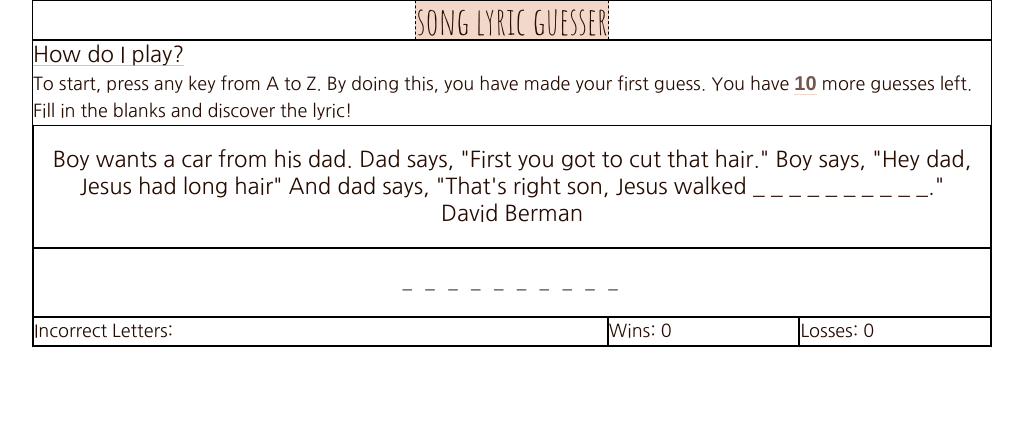
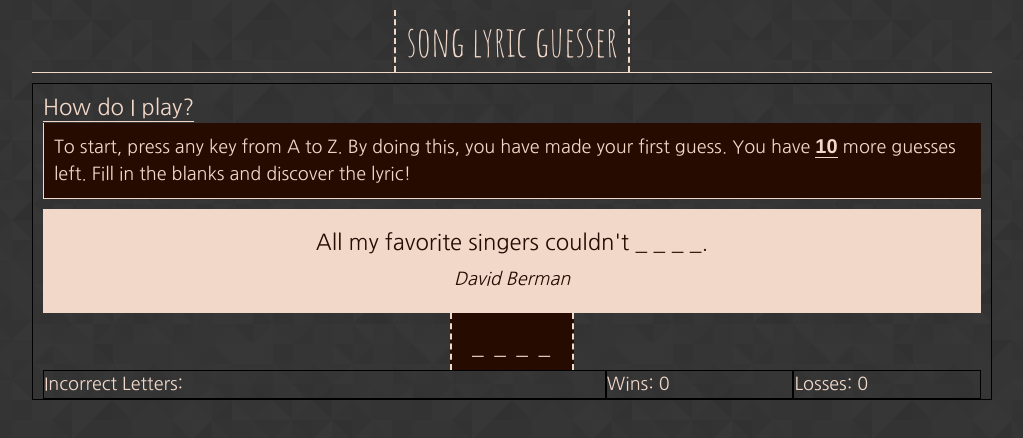
Before and after one commit to hoomanfor/song-lyric-guesser, a plain HTML site: page index.html in a window 1280 px wide. Shown: the whole page, without its empty margins (128-1151 px from the left). Drawn offline with Linux system fonts and the light colour scheme.

Commit message:
styled header and majority of main

```diff
--- a/assets/css/style.css
+++ b/assets/css/style.css
@@ -4,57 +4,93 @@
 
 body {
     font-family: 'Nanum Gothic', sans-serif;
+    background-image: url("../images/prism.png");
     color: #260B01;
     font-size: 18px;
+
 }
 
 header {
     width: 960px;
+    background-image: url("../images/prism.png");
     margin: 0 auto;
-    border: 1px solid black;
+    padding-top: 10px;
     text-align: center;
     overflow: hidden;
+    border-bottom: 1px solid #F2D8C9;
 }
 
 h1 {
-    border: 1px dashed black;
     font-family: 'Amatic SC', cursive;
-    background-color: #F2D8C9;
-    display: inline;
-    font-size: 38px;
+    background-image: url("../images/prism.png");
+    color: #F2D8C9;
+    display: inline-block;
+    padding: 10px;
+    font-size: 42px;
+    border-left: 2px dashed #F2D8C9;
+    border-right: 2px dashed #F2D8C9;
 }
 
 h2 {
     font-size: 22px;
-    border-bottom: 1px solid #D9BEB4;
-    display: inline;
+    color: #F2D8C9;
+    padding-top: 10px;
+    border-bottom: 1px solid #F2D8C9;
+    display: inline-block;
 }
 
 main {
     width: 960px;
-    margin: 0 auto;
+    background-image: url("../images/prism.png");
+    color: #F2D8C9;
+    margin: 10px auto;
+    padding: 0 10px 0 10px;
     border: 1px solid black;
     line-height: 150%;
     overflow: hidden;
 }
 
+.instructions {
+    background-color: #260B01;
+    padding: 10px;
+    border-left: 1px solid #F2D8C9;
+    border-bottom: 1px solid #F2D8C9;
+}
+
 .lyric {
     text-align: center;
+    background-color: #F2D8C9;
+    color: #260B01;
+    margin-top: 10px;
     font-size: 22px;
-    padding: 20px 0;
-    border: 1px solid black;
+    padding: 20px;
 }
 
-#word {
+.artist {
+    font-size: 18px;
+    padding-top: 10px;
+    font-style: italic;
+    display: inline-block;
+}
+
+.word {
     text-align: center;
-    padding: 20px 0;
-    border: 1px solid black;
-    letter-spacing: 4px;
+    letter-spacing: 2px;
+    padding: 0;
+}
+
+.emphasis-word {
+    background-color: #260B01;
+    font-size: 22px;
+    display: inline-block;
+    padding: 20px 20px 10px 20px;
+    border-left: 2px dashed #F2D8C9;
+    border-right: 2px dashed #F2D8C9;
 }
 
 #guess-count {
     font-family: Helvetica, Arial, sans-serif;
-    color: #73564C;
+    color: #F2D8C9;
     font-size: 20px;
     font-weight: bold;
     border-bottom: 1px solid #F2D8C9;
--- a/assets/javascript/game.js
+++ b/assets/javascript/game.js
@@ -1,8 +1,15 @@
 
 var lyrics = [
     ["And I wanna be like water if I can 'Cause water doesn't give a _ _ _ _.", "David Berman", "damn"],
-    ["My life at home every day. Drinking coke in a kitchen with a dog " + "<br>" + " who doesn't know his _ _ _ _.", "David Berman", "name"],
-    ['Boy wants a car from his dad. Dad says, "First you got to cut that hair." Boy says, "Hey dad, Jesus had long hair" And dad says, "That\'s right son, Jesus walked _ _ _ _ _ _ _ _ _ _."', "David Berman", "everywhere"]
+    ["My life at home every day. Drinking coke in a kitchen with a dog <br> who doesn't know his _ _ _ _.", "David Berman", "name"],
+    ['Boy wants a car from his dad. Dad says, "First you got to cut that hair." Boy says, "Hey dad, Jesus had long hair" And dad says, "That\'s right son, Jesus walked _ _ _ _ _ _ _ _ _ _."', "David Berman", "everywhere"],
+    ["The leafless tree looked like a brain. The birds within were all the <br> thoughts and _ _ _ _ _ _ _ within me.", "Bill Callahan", "desires"],
+    ['The only words I\'ve said today are "_ _ _ _" and "thank you"', "Bill Callahan", "beer"],
+    ['Punk rock died when the first kid said, "Punk\'s not _ _ _ _, punk\'s not dead"', "David Berman", "dead"],
+    ["I have not avoided certainty. It has always just _ _ _ _ _ _ me.", "David Berman", "eluded"],
+    ["Call me from Albemarle Station if you can. <br> I hope you find your _ _ _ _ _ _ _ _ _ _ _ _ _ beneath those ceiling fans.", "David Berman", "concentration"],
+    ['The elephants are so ashamed of their size. Hosing \'em down, I tell them "you got pretty _ _ _ _."', "David Berman", "eyes"],
+    ["All my favorite singers couldn't _ _ _ _.", "David Berman", "sing"]
 ]
 
 var randomIndex = Math.floor(Math.random() * lyrics.length);
--- a/index.html
+++ b/index.html
@@ -24,17 +24,17 @@
         <main>
             <section>
                 <h2>How do I play?</h2>
-                <p>To start, press any key from A to Z. By doing this, you have made your first guess. You have <span id="guess-count">10</span> more guesses left. Fill in the blanks and discover the lyric!</p>
+                <p class="instructions">To start, press any key from A to Z. By doing this, you have made your first guess. You have <span id="guess-count">10</span> more guesses left. Fill in the blanks and discover the lyric!</p>
             </section>
             <section>
                 <p class="lyric">
                     <span id="complete-lyric"></span>
                     <br>
-                    <span id="artist"></span>
+                    <span class="artist" id="artist"></span>
                 </p>
             </section>
-            <section>
-                <p id="word"></p>
+            <section class="word">
+                <p id="word" class="emphasis-word"></p>
             </section>
             <section>
                 <div class="incorrect-letters">Incorrect Letters: <span id="incorrect-letters"></span></div>
```
Also changed, not shown: assets/images/light_checkered_tiles.png (added), assets/images/prism.png (added), assets/images/subtle_white_mini_waves.png (added), 2 other files.
